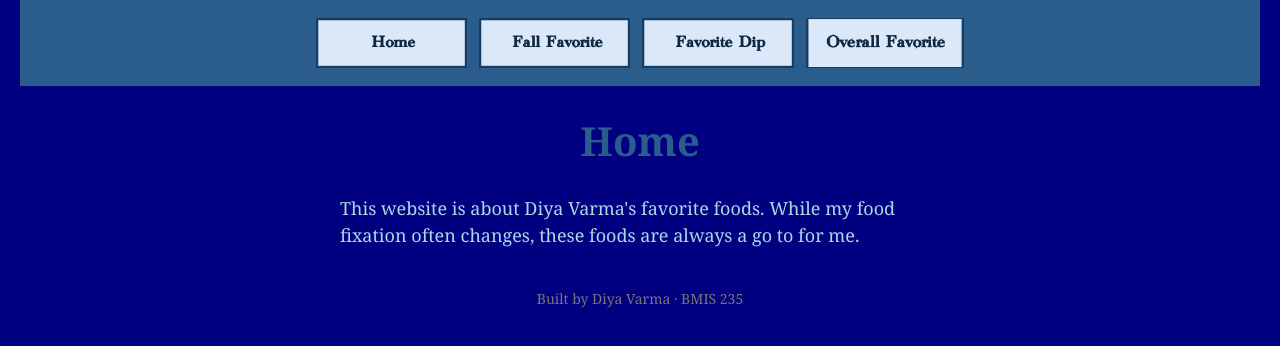
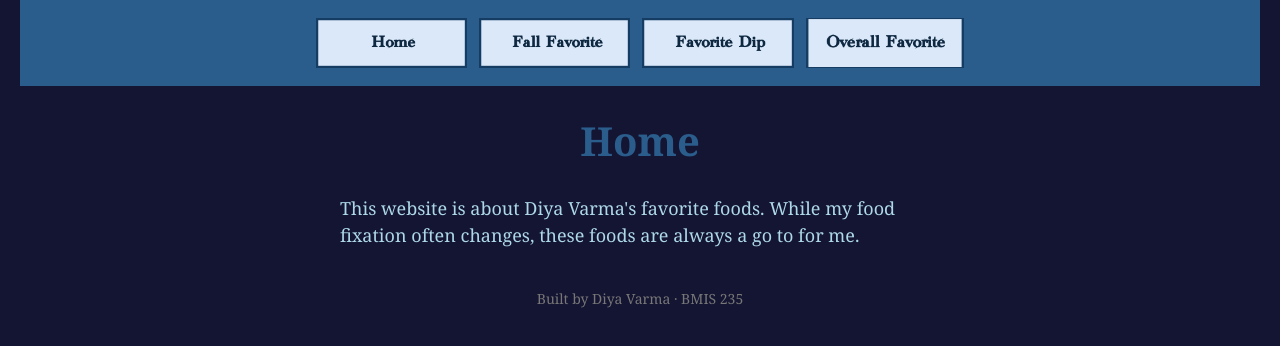
Before and after one commit to dvarma-1/bmis235-html-3, a plain HTML site: page index.html in a window 1280 px wide. Drawn offline with Linux system fonts and the light colour scheme.

Commit message:
Update styles.css

```diff
--- a/styles.css
+++ b/styles.css
@@ -11,7 +11,7 @@
 
 body {
     font-family: Georgia, "Academy Engraved LET", serif;
-    background-color: navy;
+    background-color: #141433;
     color: lightblue;
     margin: 0;
     padding: 0 20px 40px 20px;
```
